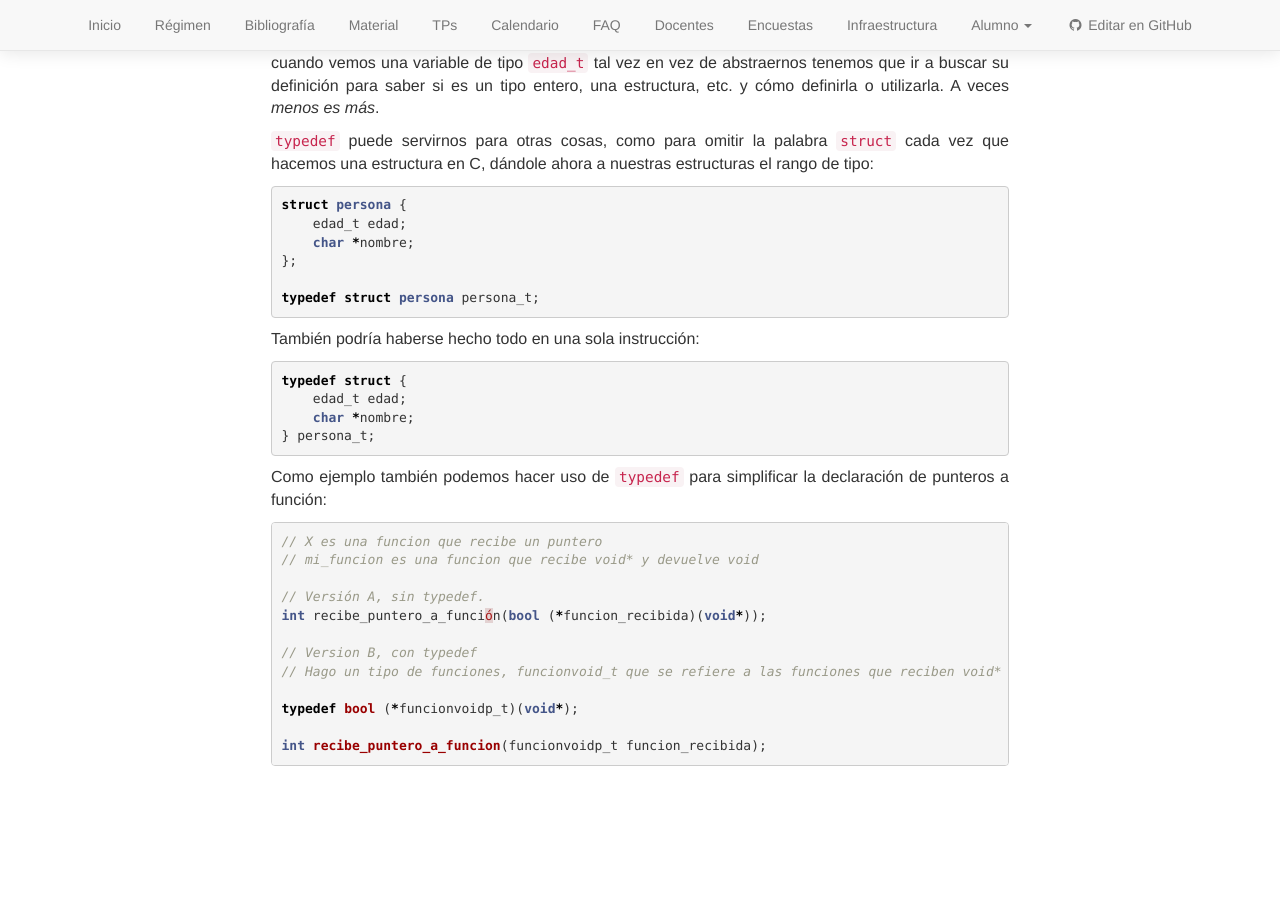
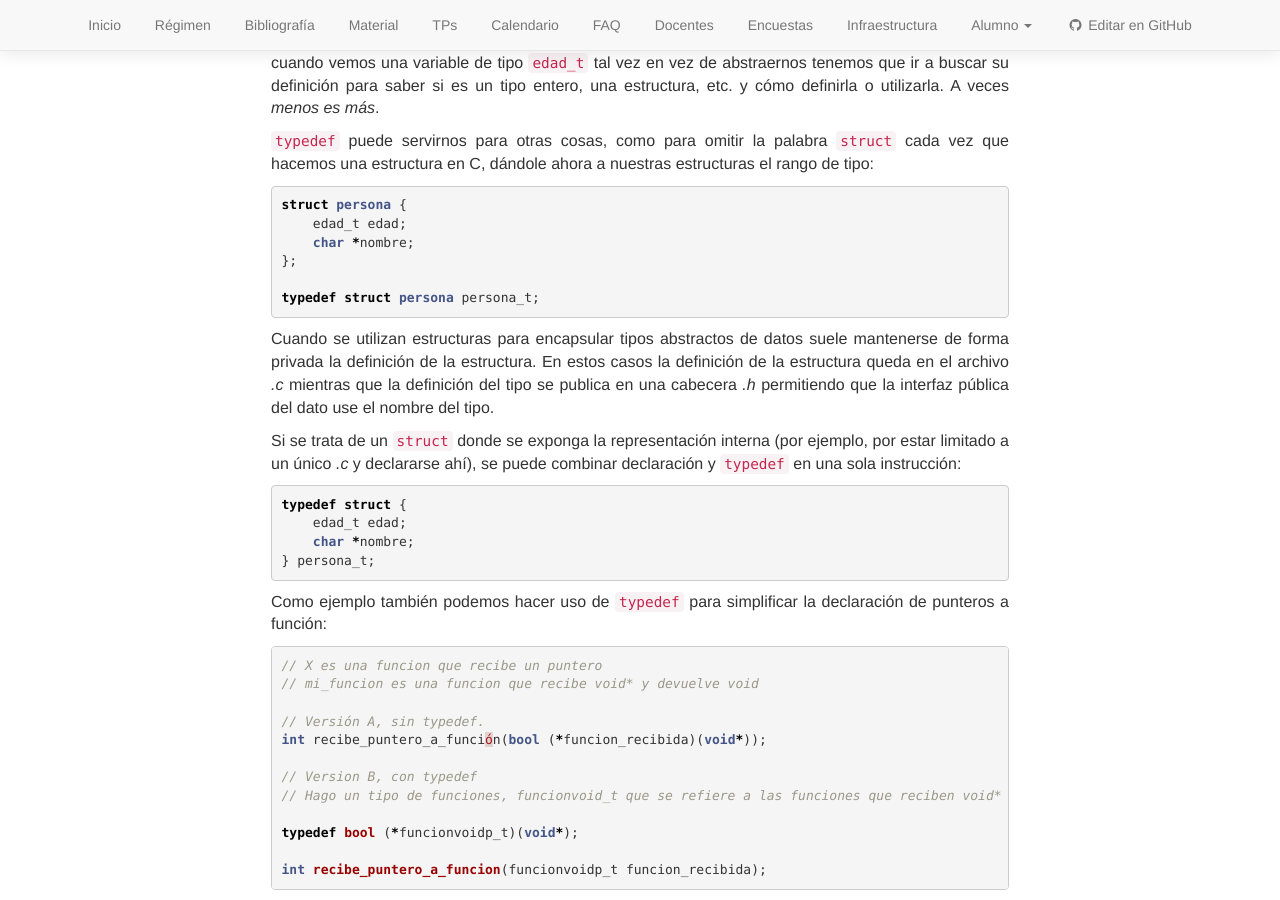
Before and after one commit to algoritmos-rw/algoritmos, a Jekyll site: the page built from static/faq/lenguaje-c.md, in a window 1280 px wide and 900 px high, scrolled down 4010 px. Built offline with Jekyll 4.4.1, drawn with Linux system fonts in a browser that asks for light colours; nearby versions of some CDN libraries; before the commit the page ends 4786 px from its top, so only the background shows below that.

Commit message:
Update lenguaje-c.md
Según la sugerencia de @dato .

````diff
--- a/static/faq/lenguaje-c.md
+++ b/static/faq/lenguaje-c.md
@@ -171,7 +171,9 @@ struct persona {
 typedef struct persona persona_t;
 ```
 
-También podría haberse hecho todo en una sola instrucción:
+Cuando se utilizan estructuras para encapsular tipos abstractos de datos suele mantenerse de forma privada la definición de la estructura. En estos casos la definición de la estructura queda en el archivo _.c_ mientras que la definición del tipo se publica en una cabecera _.h_ permitiendo que la interfaz pública del dato use el nombre del tipo.
+
+Si se trata de un `struct` donde se exponga la representación interna (por ejemplo, por estar limitado a un único _.c_ y declararse ahí), se puede combinar declaración y `typedef` en una sola instrucción:
 
 ```cpp
 typedef struct {
````
